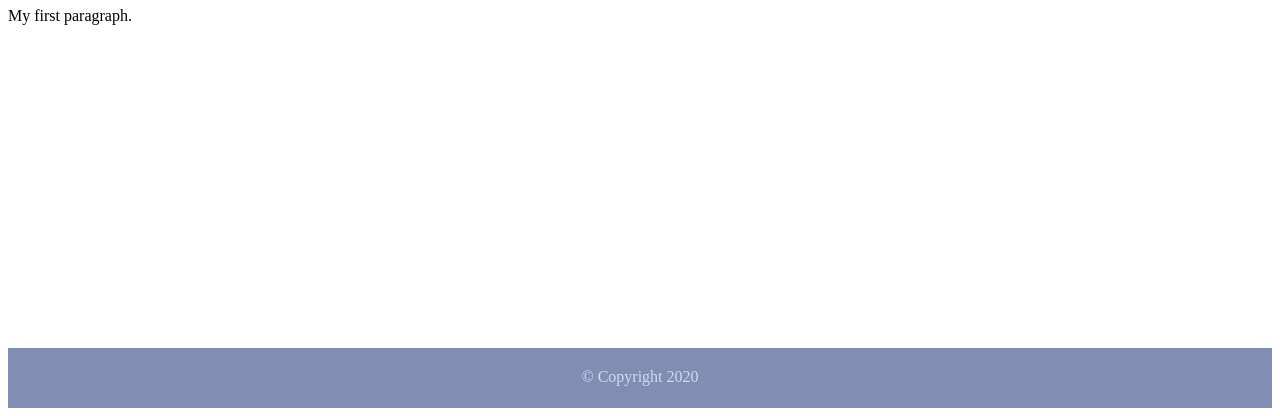
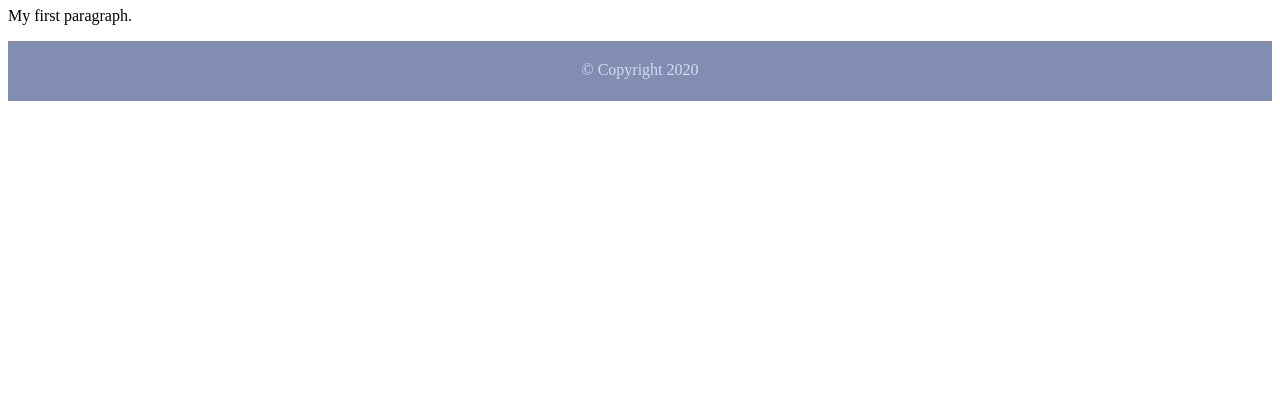
Before and after one commit to annmariajose/week1-day1, a plain HTML site: page index.html in a window 1280 px wide. Shown: the part 633-1049 px from the top of the page. After the commit the page ends 800 px from the top, so only its background shows below. Drawn offline with Linux system fonts and the light colour scheme.

Commit message:
remove main height in css

```diff
--- a/style.css
+++ b/style.css
@@ -9,39 +9,48 @@ header {
     font-weight: bold;
     font-family: Arial, Helvetica, sans-serif;
 }
+
 li {
     list-style-type: none;
     display: inline;
     padding: 0 20px;
 }
+
 li a {
     text-decoration: none; /* Remove Underline */
 }
+
 li a:link {
     color: #000; /* Before Click */
 }
+
 li a:visited {
     color: #818db3; /* After Click */
 }
+
 li a:hover {
     color: #333;
 }
+
 li a:active {
     color: #753a30; /* Mouse Down */
 }
+
 nav {
     background-color: rgb(255, 245, 238);
     height: 50px;
     text-align: center;
     padding-top: 2px;
 }
+
 main {
-    height: 400px; /* give some height to get a better sense of how the page could look like */;
 }
+
 main h1 {
     color: rgb(129, 141, 179);
     font-family: arial;
 }
+
 footer {
     height: 40px;
     background-color: rgb(129, 141, 179);
```
